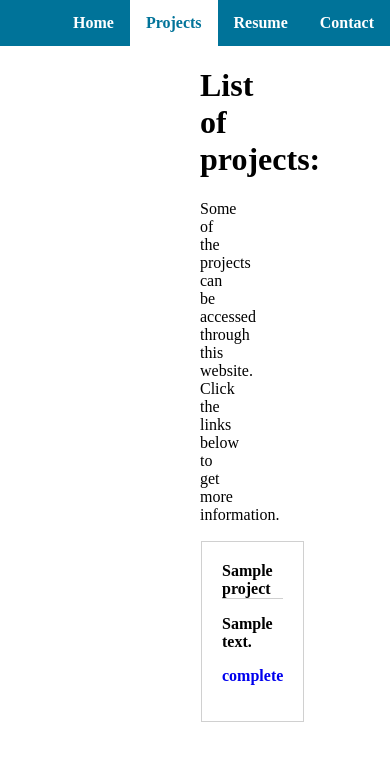
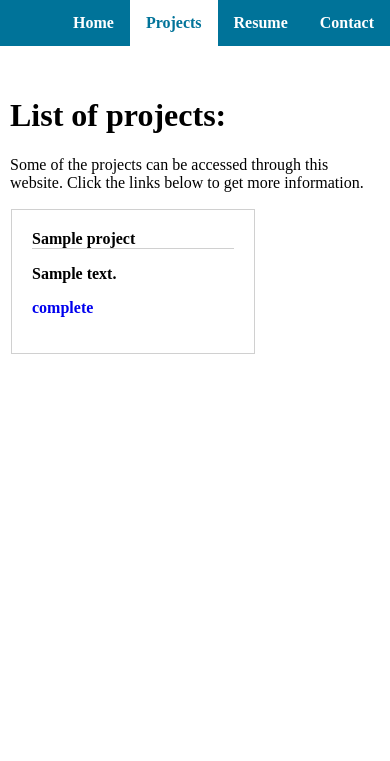
Before and after one commit to SteinW1/Portfolio-Website, a Django app: page /projects/ in a window 390 px wide. Shown: the top 761 px of the page. Run offline with Django 3.2, Linux system fonts and the light colour scheme; tables that the repository leaves empty hold one stand-in row (values such as "Sample post"); some libraries are stand-ins or nearby versions.

Commit message:
added responsive css to some elements of the site

```diff
--- a/portfoliowebsite/portfolio/static/portfolio/main.css
+++ b/portfoliowebsite/portfolio/static/portfolio/main.css
@@ -31,11 +31,11 @@ button {
     border: none;
 }
 
-button:hover {
+button.hover {
     background-color: var(--secondaryColor);
 }
 
-.navigation-bar {
+.nav-bar {
     list-style-type: none;
     margin: 0;
     padding: 0;
@@ -45,7 +45,7 @@ button:hover {
     width: 100%;
 }
 
-.nav-item {
+.nav-bar a {
     display: block;
     color: var(--white);
     text-align: center;
@@ -53,20 +53,40 @@ button:hover {
     float: right;
 }
 
-.nav-item:hover {
+.nav-bar a:hover{
     background-color: var(--white);
     color: var(--primaryColor);
     text-decoration: none;
     transition-duration: 0.4s;
 }
 
-.active-nav-item {
+.nav-bar a.active {
     background-color: var(--white);
     color: var(--primaryColor);
 }
 
+.content-column-container {
+    display: flex;
+}
+.content-column {
+    padding: 0.625em;
+}
+
+.side-content-column {
+    flex: 1;
+}
+.middle-content-column {
+    flex: 2;
+}
+
+/* Make columns stack into rows when on mobile device */
+@media (max-width: 800px) {
+  .content-column-container {
+    flex-direction: column;
+  }
+}
+
 .content {
-    margin: 20px 200px;
 }
 
 .projects-grid-container {
@@ -111,7 +131,6 @@ button:hover {
 }
 
 .form-object {
-
 }
 
 .form-textfield {
@@ -147,9 +166,3 @@ button:hover {
     background-color: var(--errorBG);
     color: var(--errorText);
 }
-
-.closebtn {
-    cursor: pointer;
-    float: right;
-    margin-left: 15px;
-}
--- a/portfoliowebsite/portfolio/templates/portfolio/base.html
+++ b/portfoliowebsite/portfolio/templates/portfolio/base.html
@@ -15,20 +15,26 @@
         {% endif %}
     </head>
     <body>
-        <ul class="navigation-bar">
-            <a class="nav-item {% if request.get_full_path == '/contact/' %}active-nav-item{% endif %}" href="{% url 'contact-form' %}">Contact</a>
-            <a class="nav-item {% if request.get_full_path == '/resume/' %}active-nav-item{% endif %}" href="{% url 'portfolio-resume' %}">Resume</a>
-            <a class="nav-item {% if request.get_full_path == '/projects/' %}active-nav-item{% endif %}" href="{% url 'portfolio-projects' %}">Projects</a>
-            <a class="nav-item {% if request.get_full_path == '/home/' %}active-nav-item{% endif %}" href="{% url 'portfolio-home' %}">Home</a>
+        <ul class="nav-bar" id="navbar">
+            <a class="{% if request.get_full_path == '/contact/' %}active{% endif %}" href="{% url 'contact-form' %}">Contact</a>
+            <a class="{% if request.get_full_path == '/resume/' %}active{% endif %}" href="{% url 'portfolio-resume' %}">Resume</a>
+            <a class="{% if request.get_full_path == '/projects/' %}active{% endif %}" href="{% url 'portfolio-projects' %}">Projects</a>
+            <a class="{% if request.get_full_path == '/home/' %}active{% endif %}" href="{% url 'portfolio-home' %}">Home</a>
         </ul>
+        <header></header>
         <main>
-            <div>
-                {% block content %}{% endblock content %}
+            <div class="header"></div>
+            <div class="content-column-container">
+                <div class="content-column side-content-column"></div>
+                <div class="content-column middle-content-column">{% block content %}{% endblock content %}</div>
+                <div class="content-column side-content-column"></div>
             </div>
+            <div class = "footer"></div>
         </main>
     </body>
     <footer>
         <div class="footer-container">
         </div>
     </footer>
+    <script>
 </html>
```
Also changed, not shown: portfoliowebsite/portfolio/static/portfolio/main.js (added).
